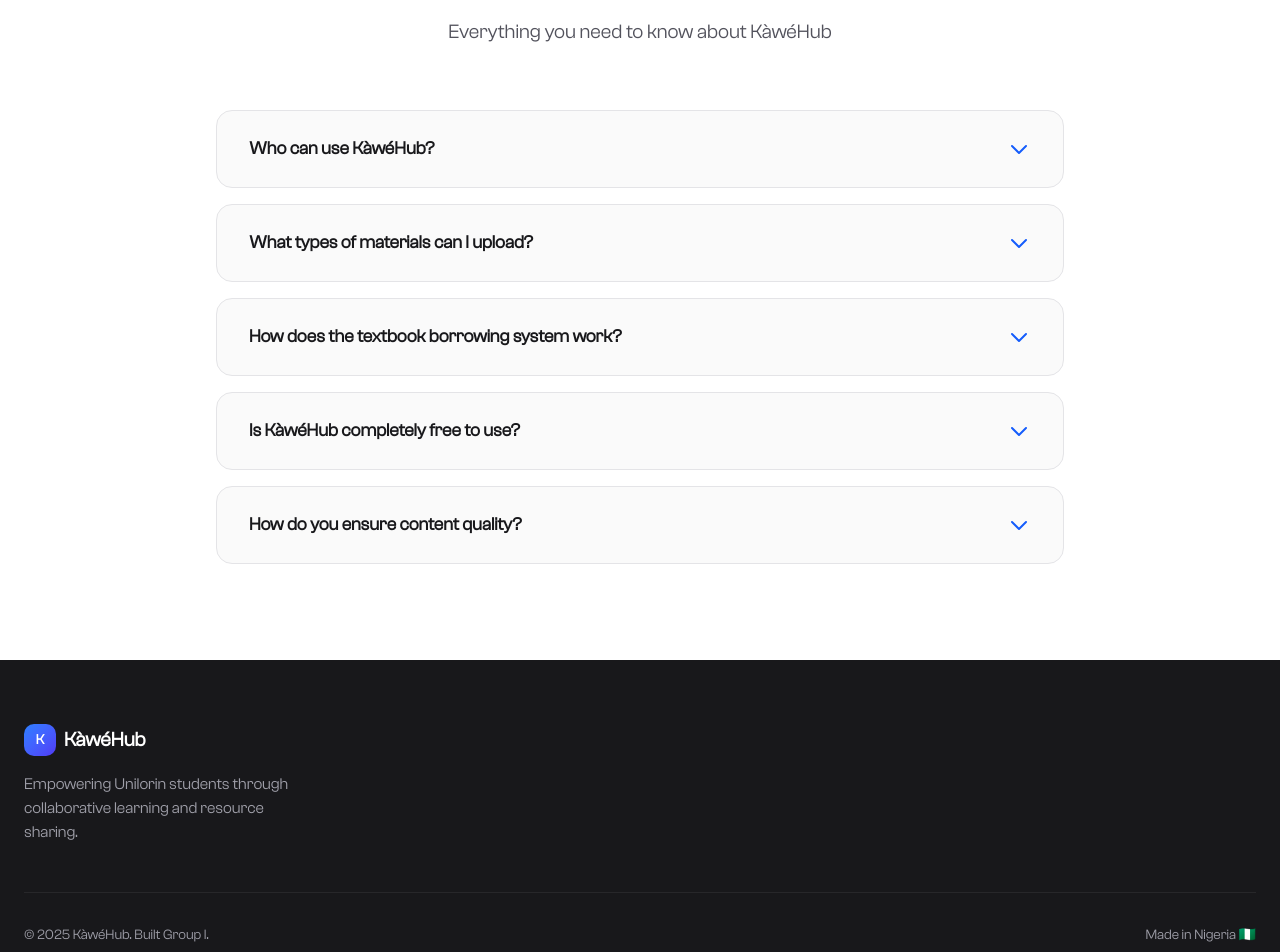
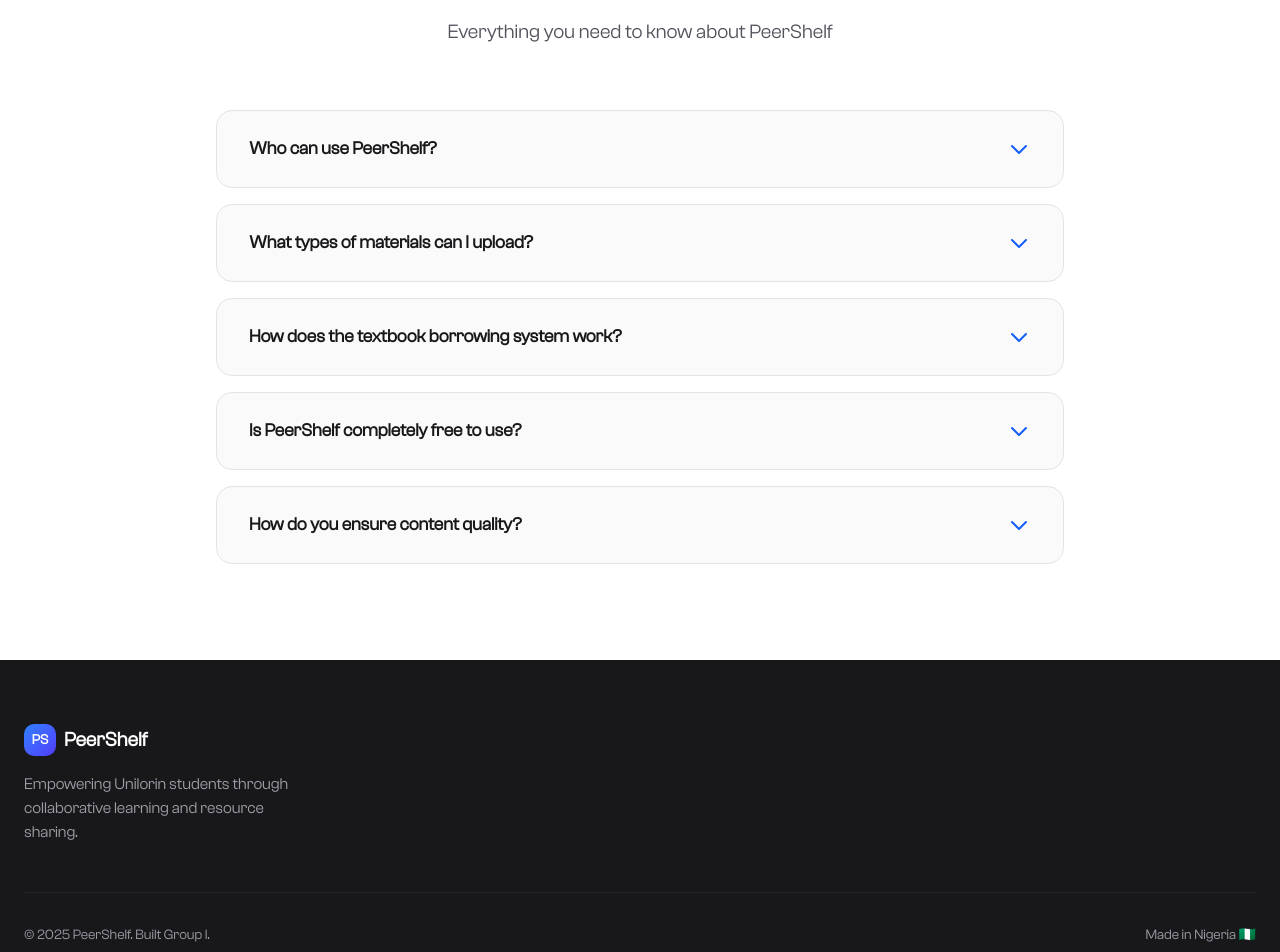
Before and after one commit to Cornerstone-04/resource-sharing-fe, a React (Vite) app: page / in a window 1280 px wide. Shown: the part 1680-2632 px from the top of the page. Built offline with nearby package versions, Linux system fonts and the light colour scheme.

Commit message:
feat: UI updates

```diff
--- a/index.html
+++ b/index.html
@@ -4,7 +4,7 @@
     <meta charset="UTF-8" />
     <link rel="icon" type="image/svg+xml" href="/vite.svg" />
     <meta name="viewport" content="width=device-width, initial-scale=1.0" />
-    <title>KàwéHub</title>
+    <title>PeerShelf: An Academic Resource Sharing & Lending App</title>
   </head>
   <body>
     <div id="root"></div>
--- a/src/components/dashboard/sidebar.tsx
+++ b/src/components/dashboard/sidebar.tsx
@@ -41,7 +41,7 @@
       >
         {/* Logo & Toggle */}
         <div className="flex items-center justify-between p-4 dark:border-zinc-700">
-          {!collapsed && <span className="text-xl font-bold">KàwéHub</span>}
+          {!collapsed && <span className="text-xl font-bold">PeerShelf</span>}
           <button
             className="text-muted-foreground hover:text-primary transition"
             onClick={onToggle}
--- a/src/components/landing/faq.tsx
+++ b/src/components/landing/faq.tsx
@@ -57,7 +57,7 @@
 
   const faqs = [
     {
-      question: "Who can use KàwéHub?",
+      question: "Who can use PeerShelf?",
       answer:
         "Only verified students of the University of Ilorin can access full features. We verify your student status through your official university email and student ID to maintain a secure academic community.",
     },
@@ -72,9 +72,9 @@
         "Browse available textbooks, send a request to the owner, arrange pickup at a convenient campus location, and return within the agreed timeframe. Our system includes automated reminders and reputation tracking.",
     },
     {
-      question: "Is KàwéHub completely free to use?",
+      question: "Is PeerShelf completely free to use?",
       answer:
-        "Yes! KàwéHub is built by students, for students, and is completely free to use. We believe education should be accessible to everyone in our university community.",
+        "Yes! PeerShelf is built by students, for students, and is completely free to use. We believe education should be accessible to everyone in our university community.",
     },
     {
       question: "How do you ensure content quality?",
@@ -102,7 +102,7 @@
             </h2>
           </div>
           <p className="text-xl text-zinc-600 dark:text-zinc-400">
-            Everything you need to know about KàwéHub
+            Everything you need to know about PeerShelf
           </p>
         </motion.div>
 
--- a/src/components/landing/footer.tsx
+++ b/src/components/landing/footer.tsx
@@ -14,9 +14,9 @@
           <div className="space-y-4">
             <div className="flex items-center space-x-2">
               <div className="w-8 h-8 bg-gradient-to-br from-blue-500 to-indigo-600 rounded-lg flex items-center justify-center">
-                <span className="text-white font-bold text-sm">K</span>
+                <span className="text-white font-bold text-sm">PS</span>
               </div>
-              <h3 className="text-xl font-bold">KàwéHub</h3>
+              <h3 className="text-xl font-bold">PeerShelf</h3>
             </div>
             <p className="text-zinc-400">
               Empowering Unilorin students through collaborative learning and
@@ -27,7 +27,7 @@
 
         <div className="border-t border-zinc-800 pt-8 flex flex-col md:flex-row justify-between items-center">
           <p className="text-zinc-400 text-sm">
-            © {new Date().getFullYear()} KàwéHub. Built Group I.
+            © {new Date().getFullYear()} PeerShelf. Built Group I.
           </p>
           <div className="flex items-center space-x-4 mt-4 md:mt-0">
             <span className="text-zinc-400 text-sm">Made in Nigeria 🇳🇬</span>
--- a/src/components/landing/header.tsx
+++ b/src/components/landing/header.tsx
@@ -31,10 +31,10 @@
           transition={{ type: "spring", stiffness: 400 }}
         >
           <div className="w-8 h-8 bg-gradient-to-br from-kw-primary to-indigo-600 rounded-lg flex items-center justify-center">
-            <span className="text-white font-bold text-sm">K</span>
+            <span className="text-white font-bold text-sm">PS</span>
           </div>
           <h1 className="text-2xl font-bold bg-gradient-to-r from-kw-primary to-indigo-600 bg-clip-text text-transparent">
-            KàwéHub
+            PeerShelf
           </h1>
         </motion.div>
 
```
